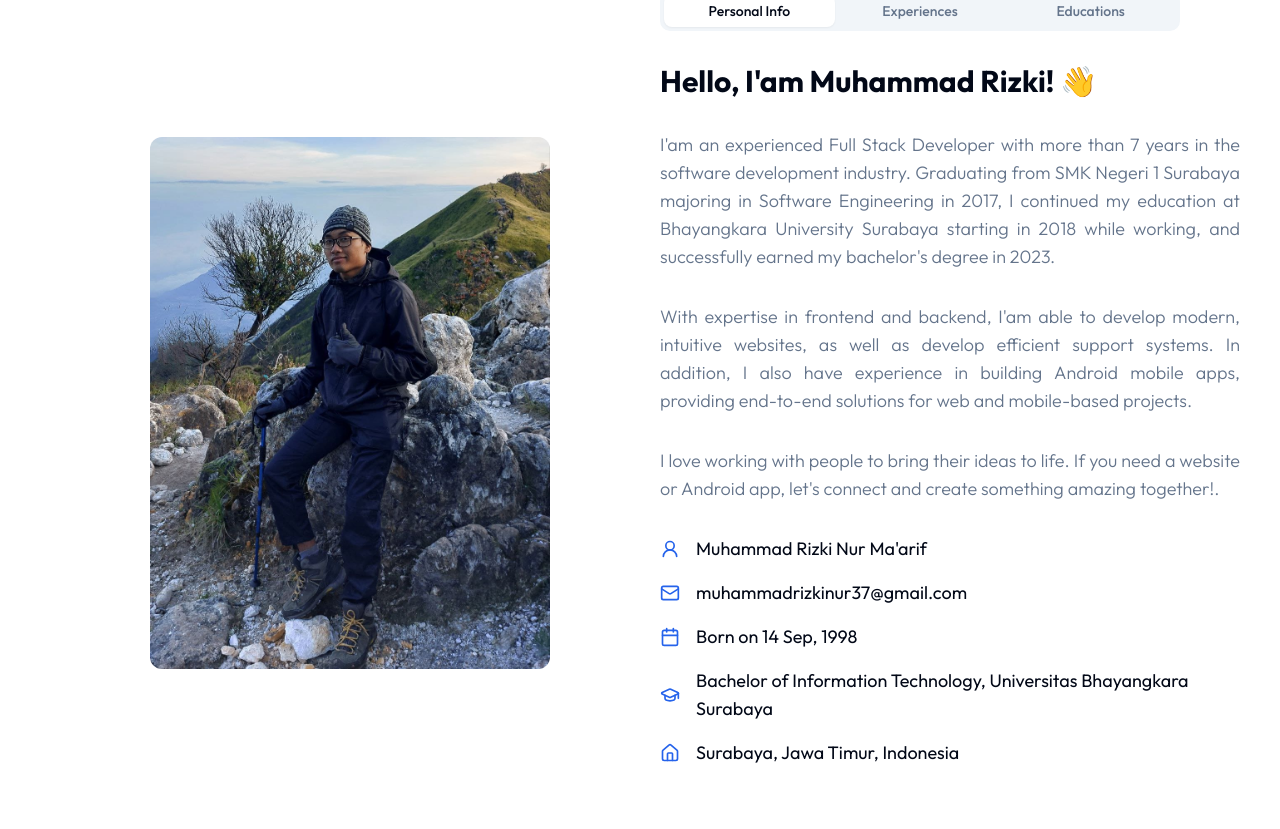
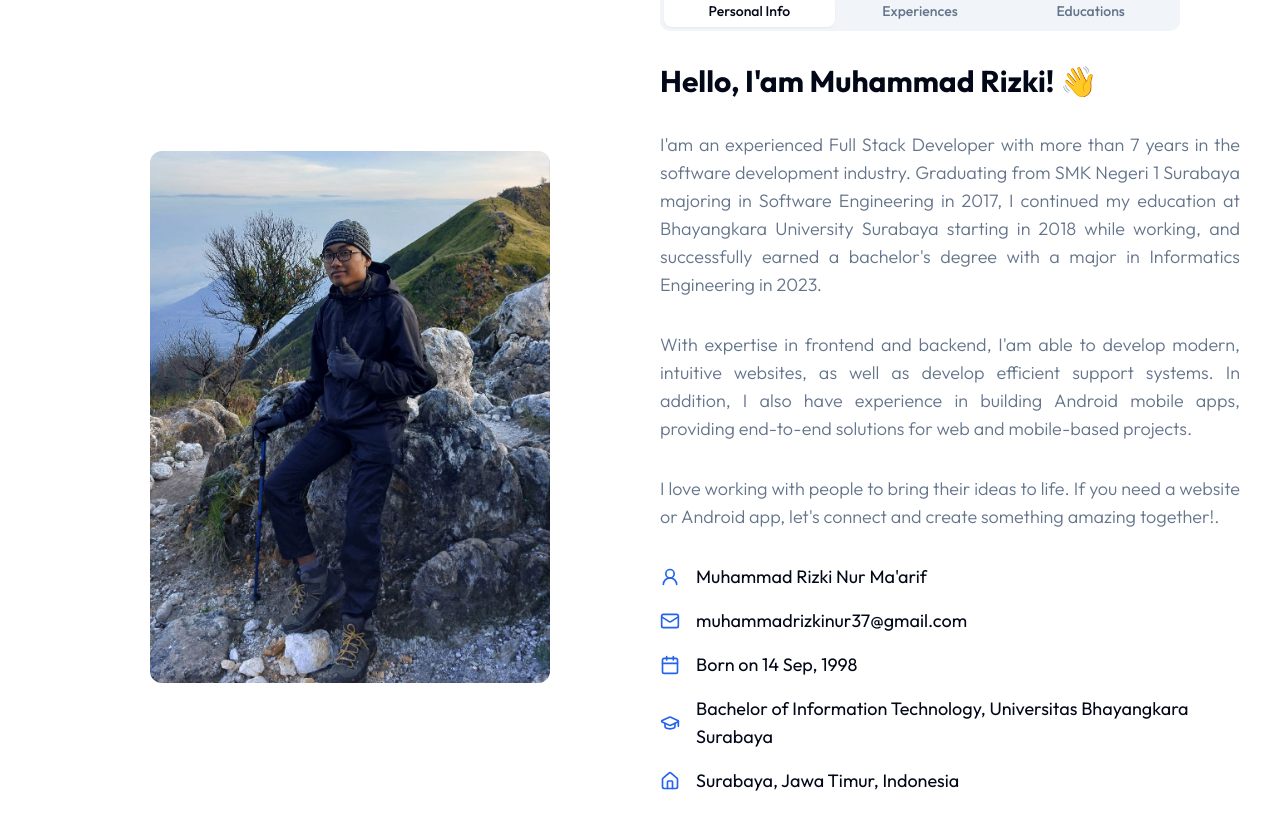
Before and after one commit to mrizkinm/mrizkinm.github.io, a Next.js app: page / in a window 1280 px wide. Shown: the part 1071-1900 px from the top of the page. Built offline with nearby package versions, Linux system fonts and the light colour scheme.

Commit message:
update again

```diff
--- a/components/About.jsx
+++ b/components/About.jsx
@@ -90,7 +90,7 @@ const About = () => {
                 <TabsContent value="personal">
                   <div>
                     <h3 className="h3 mb-8">Hello, I&apos;am Muhammad Rizki! 👋</h3>
-                    <p className="subtitle text-justify">I&apos;am an experienced Full Stack Developer with more than 7 years in the software development industry. Graduating from SMK Negeri 1 Surabaya majoring in Software Engineering in 2017, I continued my education at Bhayangkara University Surabaya starting in 2018 while working, and successfully earned my bachelor&apos;s degree in 2023.</p>
+                    <p className="subtitle text-justify">I&apos;am an experienced Full Stack Developer with more than 7 years in the software development industry. Graduating from SMK Negeri 1 Surabaya majoring in Software Engineering in 2017, I continued my education at Bhayangkara University Surabaya starting in 2018 while working, and successfully earned a bachelor&apos;s degree with a major in Informatics Engineering in 2023.</p>
                     <p className="subtitle text-justify">With expertise in frontend and backend, I&apos;am able to develop modern, intuitive websites, as well as develop efficient support systems. In addition, I also have experience in building Android mobile apps, providing end-to-end solutions for web and mobile-based projects.</p>
                     <p className="subtitle text-justify">I love working with people to bring their ideas to life. If you need a website or Android app, let&apos;s connect and create something amazing together!.</p>
                     <div className="grid gap-4 mb-12">
```
